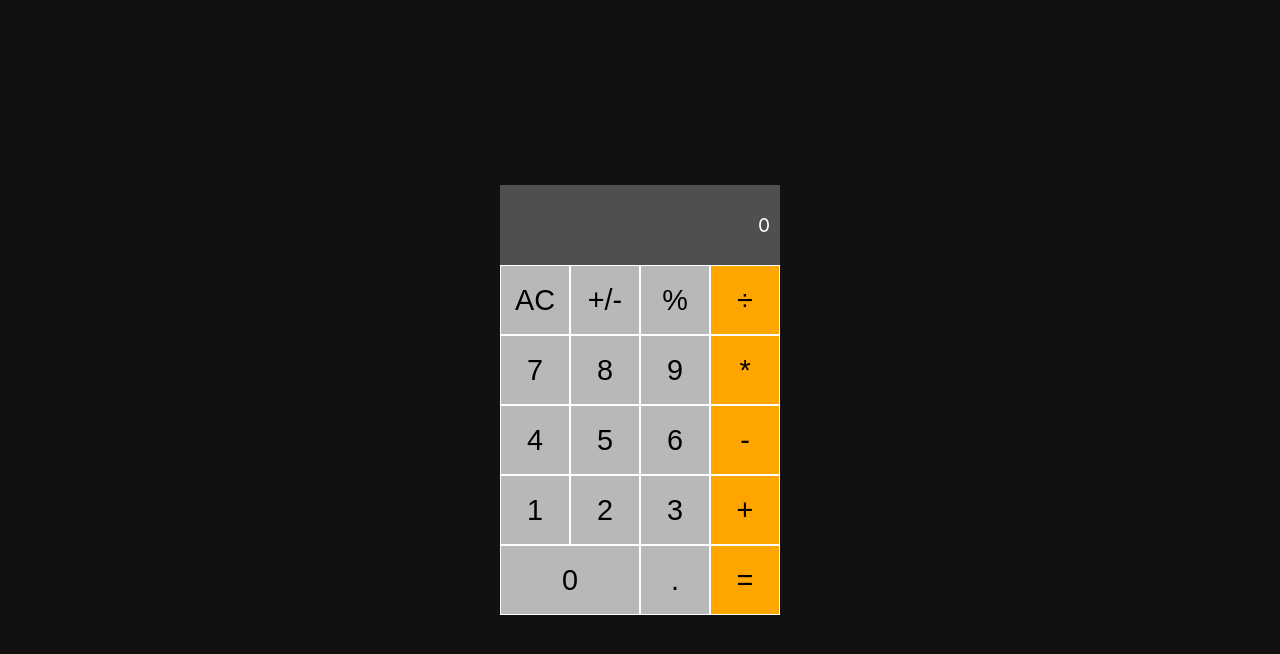
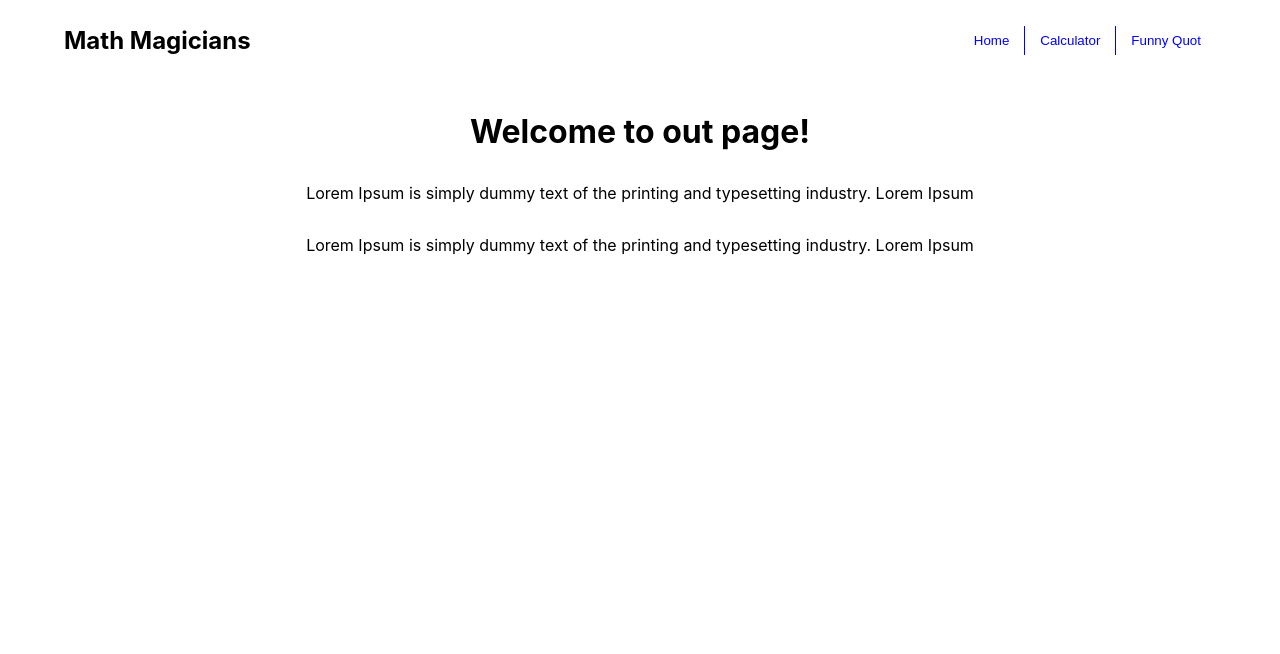
Before and after one commit to jubaer919/math-magicians, a React (Create React App) app: page / in a window 1280 px wide. Shown: the top 654 px of the page. Built offline with nearby package versions, Linux system fonts and the light colour scheme.

Commit message:
complete the math magicians project

```diff
--- a/src/App.js
+++ b/src/App.js
@@ -1,9 +1,44 @@
+import React, { useState } from 'react';
 import Calculator from './components/Calculator';
+import HomePage from './components/HomePage';
+import FunnyQuot from './components/FunnyQuot';
+import './components/calculator.css';
 
 function App() {
+  const [currentPage, setCurrentPage] = useState('home');
+
+  const renderPage = () => {
+    switch (currentPage) {
+      case 'home':
+        return <HomePage />;
+      case 'calculator':
+        return <Calculator />;
+      case 'quot':
+        return <FunnyQuot />;
+      default:
+        return <HomePage />;
+    }
+  };
+
   return (
     <div>
-      <Calculator />
+      <div className="header">
+        <h2 className="heading-primary">Math Magicians</h2>
+        <ul className="list">
+          <li className="list-item">
+            <button className="list-link" type="button" onClick={() => setCurrentPage('home')}>Home</button>
+          </li>
+          <li className="list-item">
+            <button className="list-link" type="button" onClick={() => setCurrentPage('calculator')}>Calculator</button>
+          </li>
+          <li className="list-item">
+            <button className="list-link" type="button" onClick={() => setCurrentPage('quot')}>Funny Quot</button>
+          </li>
+        </ul>
+      </div>
+      <div className="content">
+        {renderPage()}
+      </div>
     </div>
   );
 }
--- a/src/components/Calculator.js
+++ b/src/components/Calculator.js
@@ -12,6 +12,7 @@ function Calculator() {
 
   return (
     <div className="calculator-container">
+      <h2>let us do some math!</h2>
       <div className="calculator">
         <div className="display">
           <div className="current-value">{calculatorData.next || calculatorData.total || '0'}</div>
--- /dev/null
+++ b/src/components/FunnyQuot.js
@@ -0,0 +1,55 @@
+import React, { useState, useEffect } from 'react';
+import './calculator.css';
+
+const QuoteDisplay = () => {
+  const [quote, setQuote] = useState('');
+  const [isLoading, setIsLoading] = useState(true);
+  const [error, setError] = useState(null);
+
+  useEffect(() => {
+    const fetchQuote = async () => {
+      try {
+        const response = await fetch(
+          'https://api.api-ninjas.com/v1/quotes?category=happiness',
+          {
+            headers: {
+              'X-Api-Key': 'o/+TcyPrEUuJuXWcblwB/w==XUMaVQ2GEq6fcrHt', // Replace with your actual API key
+            },
+          },
+        );
+
+        if (!response.ok) {
+          throw new Error(`${response.status} ${response.statusText}`);
+        }
+
+        const data = await response.json();
+        const randomQuote = data[0]?.quote || 'No quote available';
+
+        setQuote(randomQuote);
+        setIsLoading(false);
+      } catch (error) {
+        setError(error.message);
+        setIsLoading(false);
+      }
+    };
+
+    fetchQuote();
+  }, []);
+
+  if (isLoading) {
+    return <div>Loading...</div>;
+  }
+
+  if (error) {
+    return (
+      <div>
+        Error:
+        {error}
+      </div>
+    );
+  }
+
+  return <div className="quot-container">{quote}</div>;
+};
+
+export default QuoteDisplay;
--- /dev/null
+++ b/src/components/HomePage.js
@@ -0,0 +1,13 @@
+import './calculator.css';
+
+function HomePage() {
+  return (
+    <div className="container-home">
+      <h1>Welcome to out page!</h1>
+      <p>Lorem Ipsum is simply dummy text of the printing and typesetting industry. Lorem Ipsum </p>
+      <p>Lorem Ipsum is simply dummy text of the printing and typesetting industry. Lorem Ipsum </p>
+    </div>
+  );
+}
+
+export default HomePage;
--- a/src/components/calculator.css
+++ b/src/components/calculator.css
@@ -1,13 +1,19 @@
 .calculator-container {
   width: 100vw;
   height: 100vh;
+  padding: 5rem;
+  display: flex;
+  align-items: flex-start;
+  justify-content: space-around;
 }
 
 .calculator {
   display: grid;
   justify-content: center;
   align-content: center;
-  min-height: 100vh;
+  background-color: #999;
+  min-height: 60vh;
+  width: fit-content;
   grid-template-columns: repeat(4, 70px);
   grid-template-rows: minmax(80px, auto) repeat(5, 70px);
   box-shadow: 0 10px 20px rgba(0, 0, 0, 0.25);
@@ -50,3 +56,50 @@
   color: white;
   font-size: 1.2rem;
 }
+
+.header {
+  height: 10vh;
+  margin: 0 5vw;
+  display: flex;
+  justify-content: space-between;
+  align-items: center;
+  background-color: white;
+}
+
+.list {
+  height: 10vh;
+  display: flex;
+  align-items: center;
+  justify-content: flex-end;
+}
+
+.list-item:not(:last-child) {
+  border-right: 1px solid blue;
+}
+
+.list-link {
+  padding: 7px 15px;
+  border: none;
+  outline: none;
+  background-color: white;
+  color: blue;
+  cursor: pointer;
+}
+
+.container-home {
+  width: 60vw;
+  margin: 2rem auto;
+  text-align: center;
+}
+
+.container-home > * {
+  margin-bottom: 2rem;
+}
+
+.quot-container {
+  width: 60%;
+  margin: 5rem auto;
+  font-size: 2rem;
+  font-family: 'Roboto', sans-serif;
+  text-align: center;
+}
--- a/src/index.css
+++ b/src/index.css
@@ -14,7 +14,6 @@ body {
     sans-serif;
   -webkit-font-smoothing: antialiased;
   -moz-osx-font-smoothing: grayscale;
-  background-color: #111;
 }
 
 code {
```
